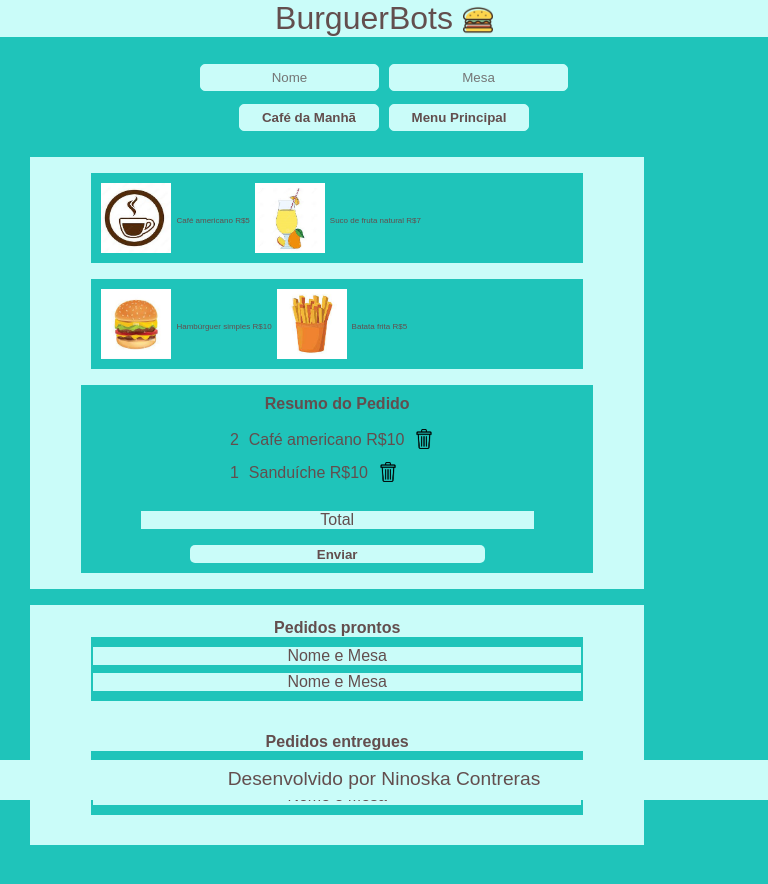
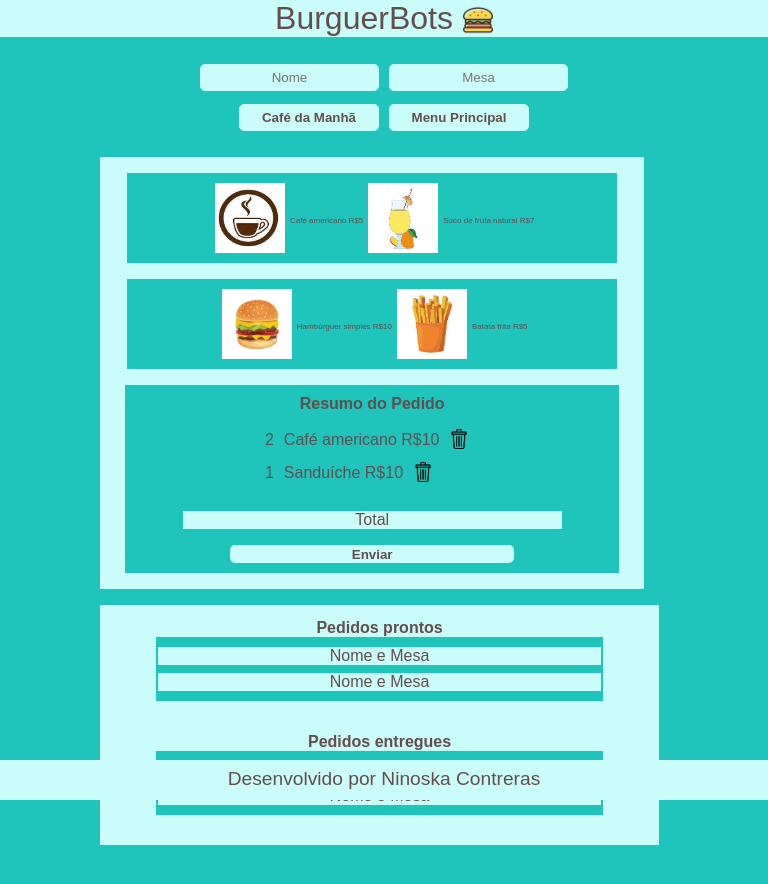
Before and after one commit to NiEl0503/BurgerBots, an Angular app: page /garcom in a window 768 px wide. Shown: the top 884 px of the page. Before the commit the page ends 845 px from the top, so only its background shows below. Built offline with nearby package versions, Linux system fonts and the light colour scheme; a web font is replaced by a local one.

Commit message:
ajustando estilo

```diff
--- a/src/app/view/garcon/garcon.component.css
+++ b/src/app/view/garcon/garcon.component.css
@@ -14,6 +14,9 @@ body {
   font-family: 'Sofia Sans', sans-serif;
   background: var(--bgColor);
   color: var(--letterColor);
+  display: flex;
+  justify-content: center;
+  align-items: center;
 }
 
 .conteiner {
--- a/src/app/view/garcon/pedidos/pedidos.component.css
+++ b/src/app/view/garcon/pedidos/pedidos.component.css
@@ -13,6 +13,7 @@ body {
   margin-top: 1em;
   background-color: var(--firstColor);
   min-height: 30vh;
+  margin-bottom: 5em;
 }
 
 .conteiner-products__prontos {
@@ -47,3 +48,42 @@ body {
        margin-top: .5em;
        margin-bottom: .5em;
       }
+
+      @media only screen and (min-width: 410px) and (max-width: 767px){
+        .conteiner-pedidos{
+          width: 90%;
+          margin-left: 25px;
+        }
+      }
+
+      @media only screen and (min-width: 768px) and (max-width: 1024px) {
+        .conteiner-pedidos{
+          display: flex;
+          width: 91%;
+          flex-direction: column;
+          justify-content: center;
+          align-items: center;
+          margin-left: 70px;
+        }
+      }
+
+      @media only screen and (min-width: 1025px) {
+        .conteiner-pedidos{
+         width: 88%;
+         margin-left: 8em;
+        }
+      }
+
+      @media only screen and (min-width: 1400px) {
+        .conteiner-pedidos{
+         width: 88%;
+         margin-left: 8em;
+        }
+      }
+
+      @media only screen and (min-width: 1600px) {
+        .conteiner-pedidos{
+         width: 88%;
+         margin-left: 9em;
+        }
+      }
--- a/src/app/view/garcon/products/products.component.css
+++ b/src/app/view/garcon/products/products.component.css
@@ -1,8 +1,11 @@
-body{
+body {
   background-color: var(--bgColor);
   width: 80%;
+  color: var(--letterColor);
+  display: flex;
+  justify-content: center;
+  align-items: center;
   margin-left: 30px;
-  color: var(--letterColor);
 }
 
 .conteiner-products {
@@ -20,14 +23,15 @@ body{
   display: flex;
   flex-direction: column;
   justify-content: center;
-  align-items: flex-start;
-  width: 80%;
+  align-items: center;
+  width: 85%;
   background-color: var(--bgColor);
   margin-top: 1em;
+
 }
 
 .breakfast,
-.mainMenu{
+.mainMenu {
   display: flex;
   justify-content: center;
   align-items: center;
@@ -38,7 +42,7 @@ body{
 }
 
 .breakfast img,
-.mainMenu img{
+.mainMenu img {
   width: 70px;
   height: 70px;
   margin: 0 5px;
@@ -113,3 +117,48 @@ button img {
   width: 60%;
   text-align: center;
 }
+
+@media only screen and (min-width: 420px) and (max-width: 767px) {
+  .conteiner-products {
+    width: 90%;
+  }
+}
+
+
+@media only screen and (min-width: 768px) and (max-width: 1024px) {
+  .conteiner-products {
+    display: flex;
+    width: 100%;
+    flex-direction: column;
+    justify-content: center;
+    align-items: center;
+    margin-left: 70px;
+  }
+
+  .conteiner-products__breakfast,
+  .conteiner-products__mainMenu {
+    width: 90%;
+  }
+
+  .conteiner-products__resumoPedido {
+    width: 87%;
+  }
+}
+
+@media only screen and (min-width: 1025px) {
+  .conteiner-products {
+    width: 88%;
+    margin-left: 8em;
+  }
+}
+
+@media only screen and (min-width: 1400px) {
+  .conteiner-pedidos {
+    width: 88%;
+    margin-left: 8em;
+  }
+
+  .conteiner-products__resumoPedido {
+    width: 83%;
+  }
+}
```
Lines whose indentation alone changed are shown as unchanged.
